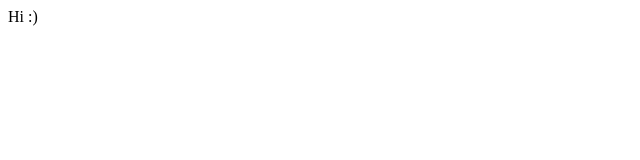
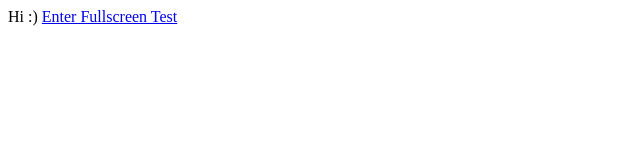
Before and after one commit to joh-lin/www, a plain HTML site: page index.html in a window 1280 px wide. Shown: the whole page, without its empty margins (0-640 px from the left). Drawn offline with Linux system fonts and the light colour scheme.

Commit message:
Update index.html

```diff
--- a/index.html
+++ b/index.html
@@ -1,2 +1,2 @@
 Hi :)
-<a href="fullscreen-test.html>Enter Fullscreen Test</a>
+<a href="fullscreen-test.html">Enter Fullscreen Test</a>
```
